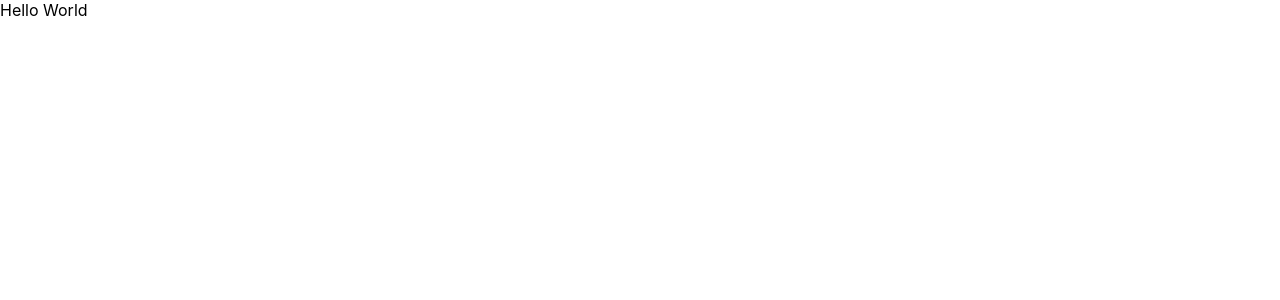
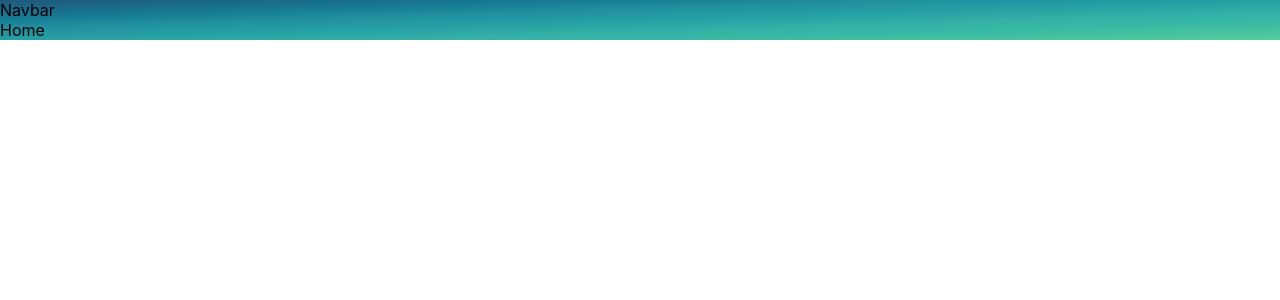
Before and after one commit to pjparties/farzee, a React (Create React App) app: page /Report in a window 1280 px wide. Shown: the top 300 px of the page. Built offline with nearby package versions, Linux system fonts and the light colour scheme.

Commit message:
size error bg

```diff
--- a/src/components/App.js
+++ b/src/components/App.js
@@ -1,9 +1,12 @@
 import React from 'react'
 import '../styles/App.css';
+import Home from './Home';
 
 function App() {
   return (
-    <div>Hello World</div>
+    <div>
+      <Home/>
+    </div>
   )
 }
 
--- a/src/components/Home.js
+++ b/src/components/Home.js
@@ -1,10 +1,11 @@
 import React from 'react'
 import Navbar from './Navbar'
 
+import '../styles/Home.css'
 
 function Home() {
   return (
-    <div>
+    <div className = 'bg'>
         <Navbar/>
         Home
     </div>
--- /dev/null
+++ b/src/styles/Home.css
@@ -0,0 +1,3 @@
+.bg{
+    background-image: linear-gradient(to right bottom, #22577a, #1c6586, #177390, #188298, #22909f, #239aa3, #29a4a5, #34aea6, #36b6a5, #3ebda2, #49c59e, #57cc99);
+}
```
